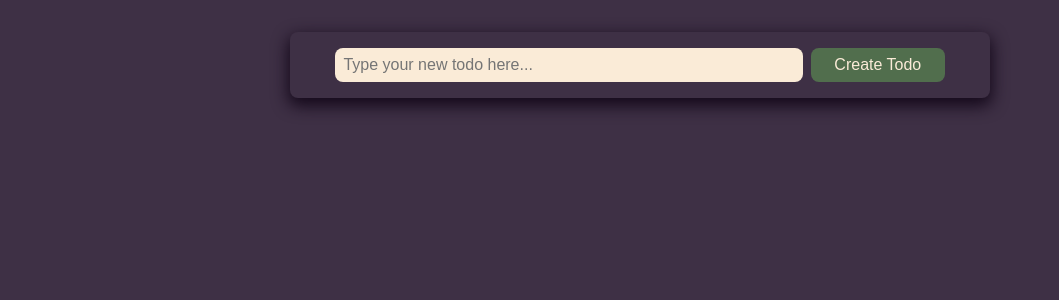
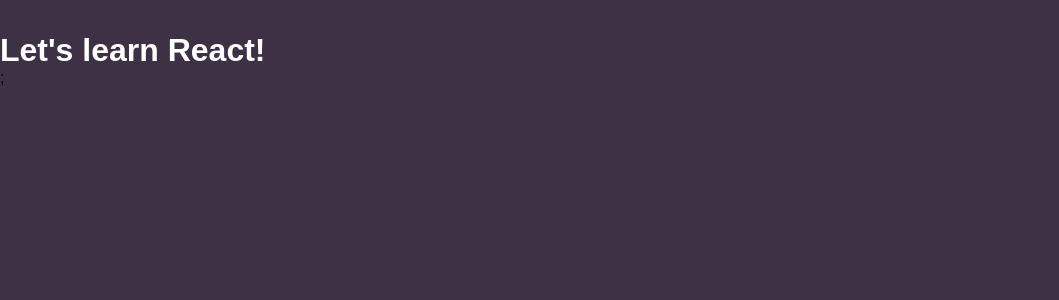
Before and after one commit to KubiGR/react-todo-workshop, a React app: page / in a window 1280 px wide. Shown: the top 300 px of the page, without its empty margins (0-1059 px from the left). Built offline with nearby package versions, Linux system fonts and the light colour scheme.

Commit message:
Initial chapter 1 commit

```diff
--- a/src/App.jsx
+++ b/src/App.jsx
@@ -1,12 +1,11 @@
 import { Component } from "react";
 import "./App.css";
-import TodoList from "./todos/TodoList";
 
 class App extends Component {
   render() {
     return (
       <div className="App">
-        <TodoList />
+        <h1 style={{ color: "white" }}>Let's learn React!</h1>;
       </div>
     );
   }
--- a/src/todos/NewTodoForm.jsx
+++ /dev/null
@@ -1,29 +0,0 @@
-import { useState } from "react";
-import "./NewTodoForm.css";
-
-const NewTodoForm = ({ addTodo }) => {
-  const [inputValue, setInputValue] = useState("");
-
-  const createTodo = () => {
-    if (inputValue === "") return;
-    addTodo({ text: inputValue });
-    setInputValue("");
-  };
-
-  return (
-    <div className="new-todo-form">
-      <input
-        className="new-todo-input"
-        type="text"
-        placeholder="Type your new todo here..."
-        value={inputValue}
-        onChange={(e) => setInputValue(e.target.value)}
-      />
-      <button className="new-todo-button" onClick={() => createTodo()}>
-        Create Todo
-      </button>
-    </div>
-  );
-};
-
-export default NewTodoForm;
--- a/src/todos/TodoList.jsx
+++ /dev/null
@@ -1,52 +0,0 @@
-import { Component, createRef } from "react";
-import NewTodoForm from "./NewTodoForm";
-import TodoListItem from "./TodoListItem";
-import "./TodoList.css";
-
-class TodoList extends Component {
-  constructor(props) {
-    super(props);
-    this.state = {
-      todoList: [],
-    };
-    this.idCounterRef = createRef(0);
-  }
-
-  componentDidMount() {
-    document.title = `Todos: ${this.state.todoList.length}`;
-  }
-
-  componentDidUpdate() {
-    document.title = `Todos: ${this.state.todoList.length}`;
-  }
-
-  addTodo = (todo) => {
-    const newTodoList = this.state.todoList.concat({
-      ...todo,
-      id: this.idCounterRef.current,
-      completed: false,
-    });
-    this.setState({ todoList: newTodoList });
-    this.idCounterRef.current++;
-  };
-
-  render() {
-    return (
-      <div className="list-wrapper">
-        <NewTodoForm addTodo={this.addTodo} />
-        <div className="list-scrollable">
-          {this.state.todoList.map((todo) => (
-            <TodoListItem
-              key={todo.id}
-              todo={todo}
-              removeTodo={this.removeTodo}
-              editTodo={this.editTodo}
-            />
-          ))}
-        </div>
-      </div>
-    );
-  }
-}
-
-export default TodoList;
--- a/src/todos/TodoListItem.jsx
+++ /dev/null
@@ -1,25 +0,0 @@
-import "./TodoListItem.css";
-import svgCheck from "./../assets/check-mark.svg";
-import svgDelete from "./../assets/delete.svg";
-import svgEdit from "./../assets/edit.svg";
-
-const TodoListItem = ({ todo }) => {
-  return (
-    <div className="todo-item-container">
-      <h2 className="todo-text">{todo.text}</h2>
-      <div className="todo-buttons-container">
-        <button className="completed-button">
-          <img src={svgCheck} alt="Complete todo" className="icon" />
-        </button>
-        <button className="edit-button">
-          <img src={svgEdit} alt="Edit todo" className="icon" />
-        </button>
-        <button className="remove-button">
-          <img src={svgDelete} alt="Remove todo" className="icon" />
-        </button>
-      </div>
-    </div>
-  );
-};
-
-export default TodoListItem;
```
